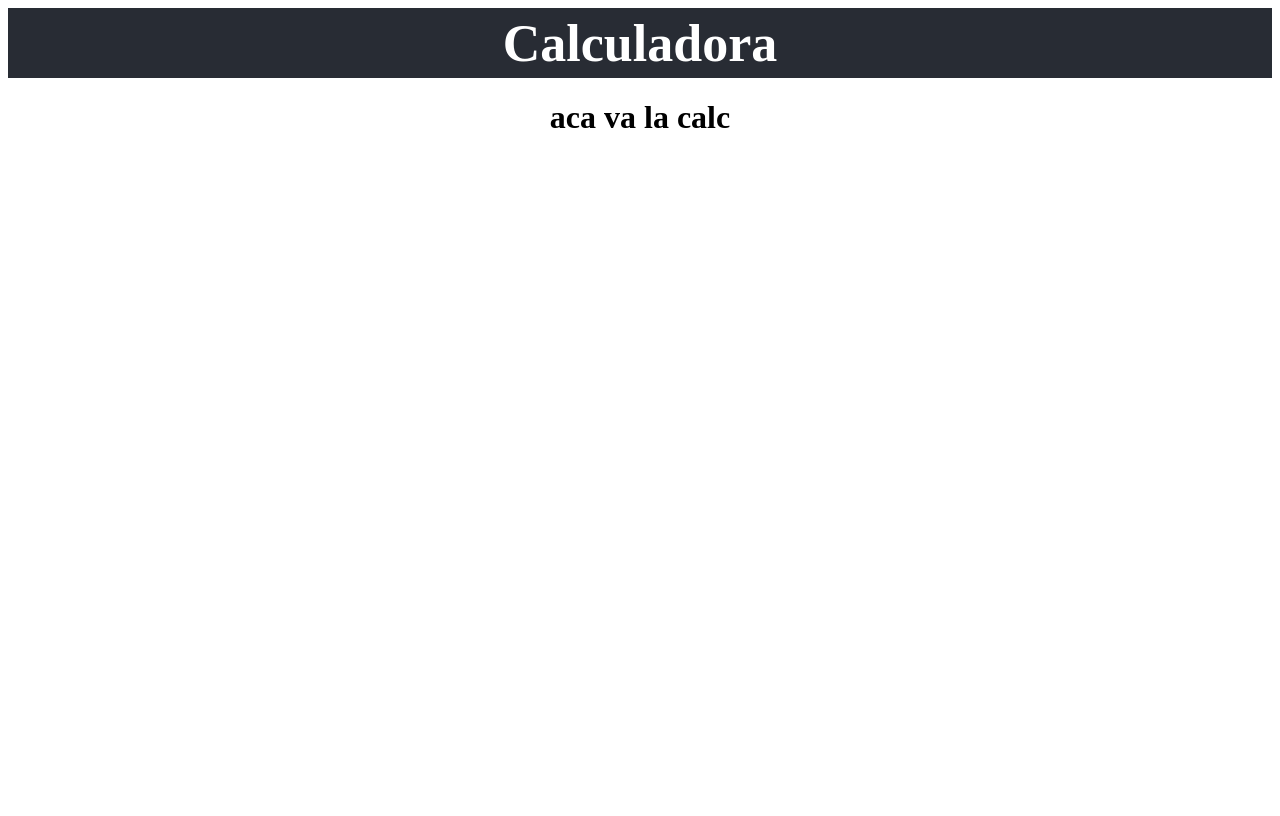
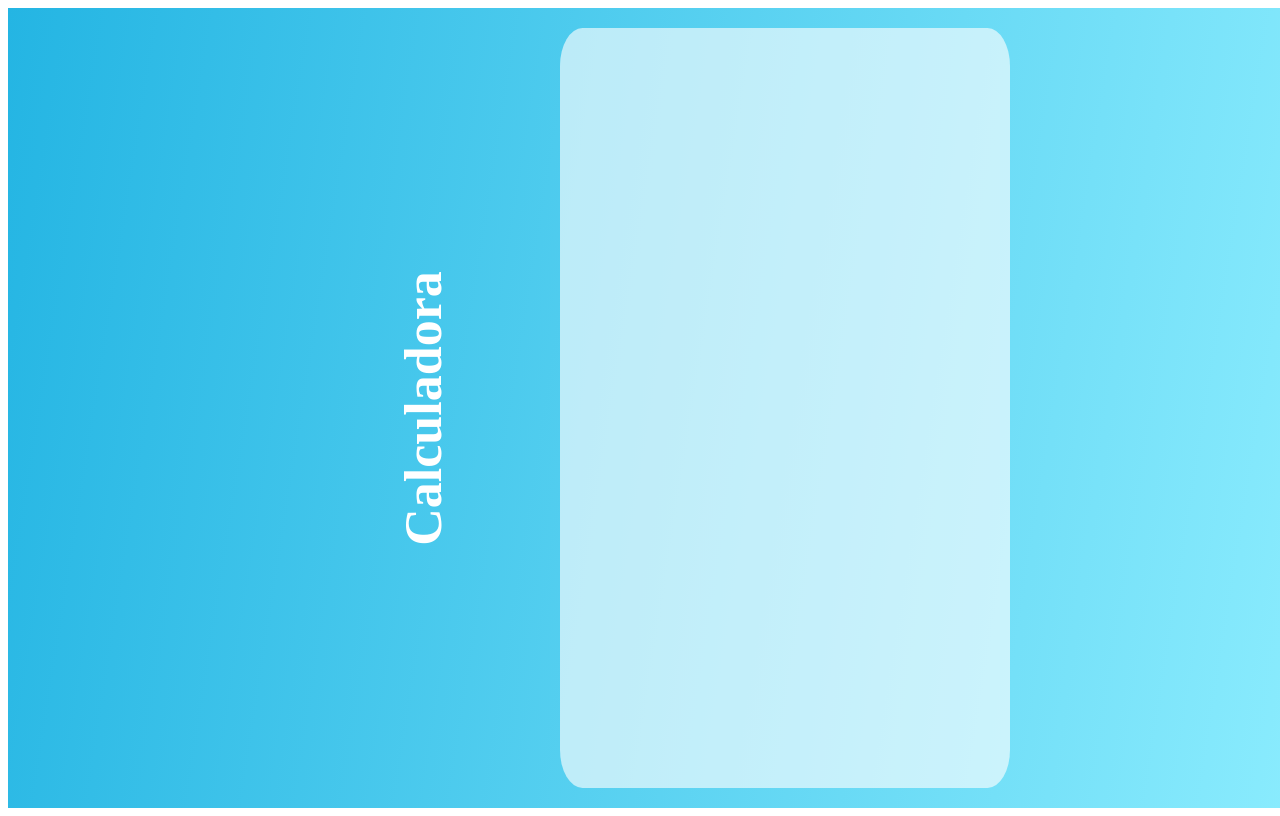
Before and after one commit to Diego-CB/Lab8_web, a React (Vite) app: page / in a window 1280 px wide. Built offline with nearby package versions, Linux system fonts and the light colour scheme; the HTML template or start-up script is replaced by a standard one.

Commit message:
Initial Structure

```diff
--- a/src/App.jsx
+++ b/src/App.jsx
@@ -1,5 +1,6 @@
 import { useState } from 'react'
 import './styles/App.css'
+import Calculator from './components/Calculator.jsx'
 
 const App = () => {
   const [count, setCount] = useState(0)
@@ -11,7 +12,7 @@ const App = () => {
       </header>
       <div className="main-content">
         <div className="calc-container">
-          <h1>aca va la calc</h1>
+          <Calculator />
         </div>
       </div>
     </div>
--- /dev/null
+++ b/src/components/Calculator.jsx
@@ -0,0 +1,5 @@
+import React from 'react'
+
+const Calculator = () => <div className="calculator" />
+
+export default Calculator
--- a/src/styles/App.css
+++ b/src/styles/App.css
@@ -1,19 +1,51 @@
+
 .App {
   text-align: center;
-}
+  background: rgb(36,181,227);
+  background:
+    linear-gradient(
+      99deg,
+      rgba(36,181,227,1)
+      0%,
+      rgba(9,214,252,0.4795051809786415)
+      100%
+    );
 
-.App-logo {
-  height: 40vmin;
-  pointer-events: none;
+  height: 100vh;
+  width: 100vw;
+
+  display: inline-flex;
+  align-items: center;
+  justify-content: center;
 }
 
 .App-header {
-  background-color: #282c34;
-  height: 70px;
+  font-size: calc(10px + 2vmin);
+  color: #ffffff;
+  display: flex;
+  justify-content: center;
+  align-items: center;
+
+  width: auto;
+  height: 100vh;
+}
+
+.App-header h1 {
+  rotate: -90deg;
+}
+
+.App .main-content {
+  height: 95vh;
   display: flex;
   flex-direction: column;
-  align-items: center;
-  justify-content: center;
-  font-size: calc(10px + 2vmin);
-  color: white;
+  align-items: flex-start;
 }
+
+.calc-container {
+  height: 100%;
+  width: 450px;
+  background-color:
+    rgba(255, 255, 255, 0.623)
+  ;
+  border-radius: 5%;
+}
--- /dev/null
+++ b/src/styles/Calculator.css
@@ -0,0 +1,5 @@
+.calculator {
+    width: 100px;
+    height: 100px;
+    background-color: rgba(255, 255, 255, 0.799);
+}
```
